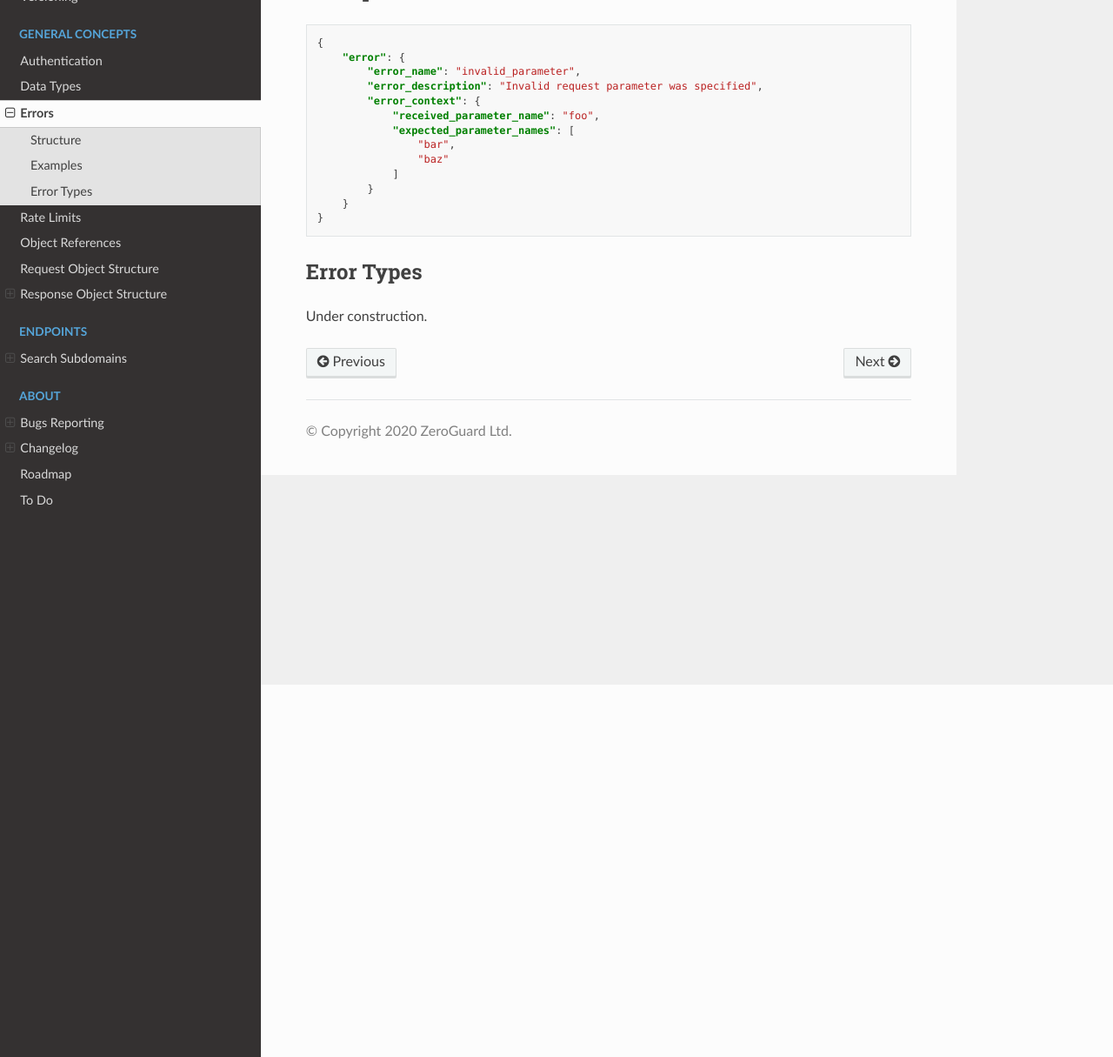
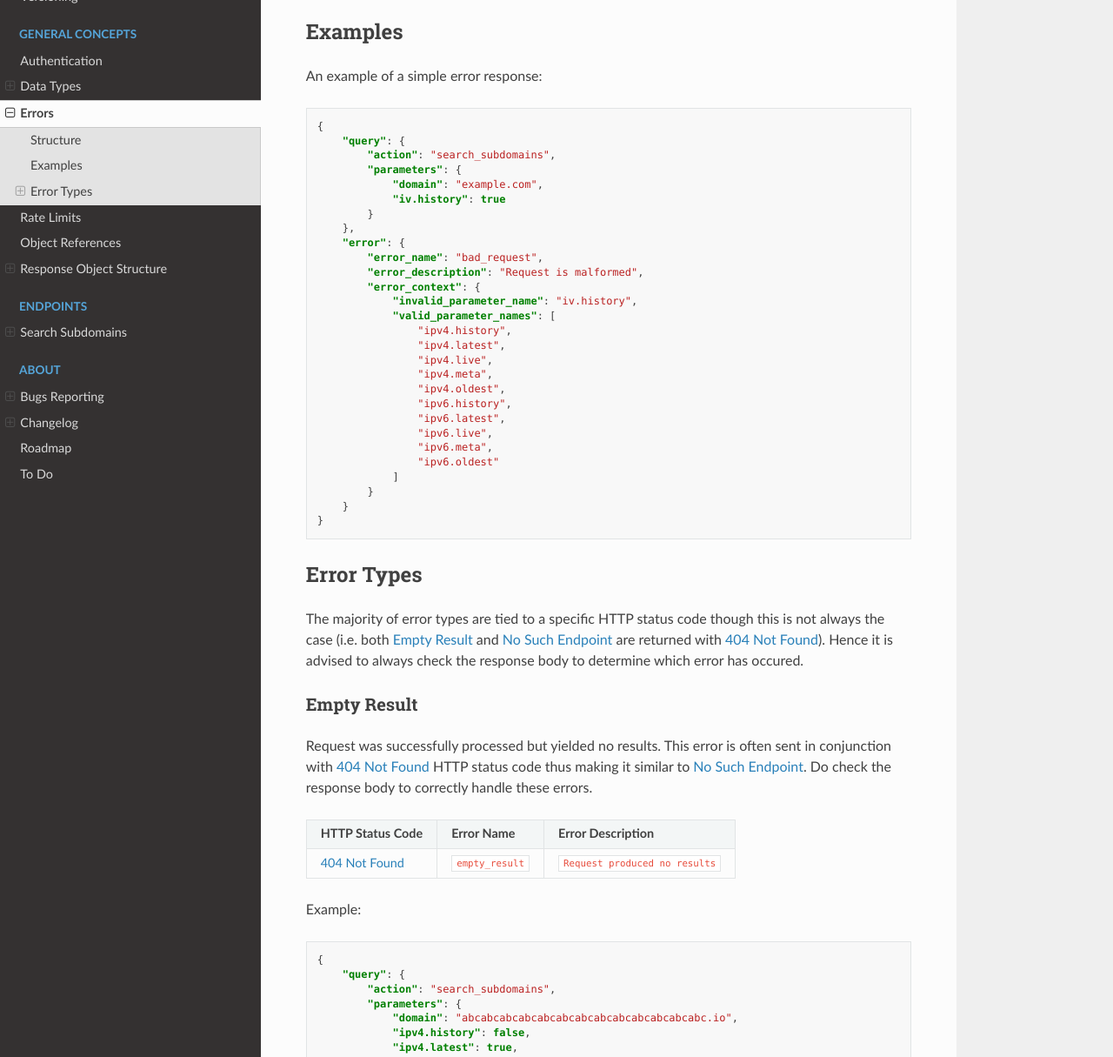
Before and after one commit to zeroguard/zeroguard-api-docs, a Sphinx documentation site: the page built from docs/concepts/errors.rst, in a window 1280 px wide and 1400 px high, scrolled down 428 px, cut to the strip 185-1400 px from the top of the window. Shown: the whole strip at 87% size. Built offline with Sphinx 7.4.7 and the Read the Docs theme 2.0.0, drawn with Linux system fonts in a browser that asks for light colours; some of the changed text lies outside the part shown.

Commit message:
docs; fixes; favicon; etc

```diff
--- a/docs/concepts/data-types.rst
+++ b/docs/concepts/data-types.rst
@@ -4,4 +4,116 @@ Data Types
 
 .. todo::
 
-    Fill out  data types documentation page
+    Add an introduction to a data types documentation page
+
+-----------------
+General Structure
+-----------------
+
+.. json:object:: Data Object
+
+    General structure of a data object.
+
+    :property string type: Type of a data object. Always present.
+    :property object data: Object that contains the actual data fields of this
+                           object type instance. Always present.
+
+Minimal example:
+
+.. sourcecode:: json
+
+    {
+        "type": "subdomain",
+        "data": {
+            "name": "foo.example.com"
+        }
+    }
+
+-----
+Types
+-----
+
+.. _domain-data-type:
+
+^^^^^^
+Domain
+^^^^^^
+
+.. todo::
+
+    Document Domain data type
+
+.. _ipv4-data-type:
+
+^^^^^^^^^^^^
+IPv4 Address
+^^^^^^^^^^^^
+
+IPv4 address. Type field value: :code:`ipv4`.
+
+.. json:object:: IPv4 Data
+
+    Data object of IPv4 data type.
+
+    :property string address: IPv4 address. Always present.
+
+Example:
+
+.. sourcecode:: json
+
+    {
+        "type": "ipv4",
+        "data": {
+            "address": "8.8.8.8"
+        }
+    }
+
+.. _ipv6-data-type:
+
+^^^^^^^^^^^^
+IPv6 Address
+^^^^^^^^^^^^
+
+IPv6 address. Type field value: :code:`ipv6`.
+
+.. json:object:: IPv6 Data
+
+    Data object of IPv6 data type.
+
+    :property string address: IPv6 address. Always present.
+
+Example:
+
+.. sourcecode:: json
+
+    {
+        "type": "ipv6",
+        "data": {
+            "address": "2001:db8:85a3::8a2e:370:7334"
+        }
+    }
+
+.. _subdomain-data-type:
+
+^^^^^^^^^
+Subdomain
+^^^^^^^^^
+
+Internet subdomain. Type field value: :code:`subdomain`.
+
+.. json:object:: Subdomain Data
+
+    Data object of subdomain data type.
+
+    :property string name: Name of a subdomain. Always present.
+
+Example:
+
+.. sourcecode:: json
+
+    {
+        "type": "subdomain",
+        "data": {
+            "name": "foo.example.com"
+        }
+    }
--- a/docs/concepts/errors.rst
+++ b/docs/concepts/errors.rst
@@ -1,9 +1,11 @@
 ======
 Errors
 ======
-All error responses sent by the API have a unified structure. Contextual data
-that is specific for a given request or endpoint is always located under
-:code:`error.error_context` key.
+All error responses sent by the API have a unified structure. Each error
+response contains two contextual keys: :code:`query` and
+:code:`error.error_context`. The former just mirrors specified request
+parameters while the latter contains contextual error data that is specific
+for an endpoint to which the request was sent.
 
 See :ref:`error-types` for a list of all defined errors.
 
@@ -15,38 +17,66 @@ Structure
 
     General structure of an error response.
 
-    :property object error: Error object that was returned.
+    :property object query: Contextual information about the query that was
+                            performed. Essentially, this object just mirrors
+                            request parameters that were specified (after
+                            a disambiguation and resolution process). Object
+                            structure is defined individually for each API
+                            endpoint. See `Query Object
+                            <response-structure.html#query-object>`_ for a
+                            half-decent generalization of this object's
+                            structure. Always present.
+
+    :property object error: Error object that was returned. Always present.
 
 .. json:object:: Error Object
 
     Error object structure.
 
-    :property string error_name:    Name of an error that occured. Required.
+    :property string error_name:    Name of an error that occured. Always
+                                    present.
 
     :property string error_desc:    Description of an error that occured. It is
                                     static and is defined by the error itself,
-                                    not a request that was sent. Required.
+                                    not a request that was sent. Always
+                                    present.
 
     :property object error_context: A nested object with a contextual
-                                    information about the error. Optional.
-                                    Object structure is defined individually
-                                    for each API endpoint.
+                                    information about the error. Object
+                                    structure is defined individually for each
+                                    API endpoint. May be absent.
 
 --------
 Examples
 --------
+An example of a simple error response:
 
 .. sourcecode:: json
 
     {
+        "query": {
+            "action": "search_subdomains",
+            "parameters": {
+                "domain": "example.com",
+                "iv.history": true
+            }
+        },
         "error": {
-            "error_name": "invalid_parameter",
-            "error_description": "Invalid request parameter was specified",
+            "error_name": "bad_request",
+            "error_description": "Request is malformed",
             "error_context": {
-                "received_parameter_name": "foo",
-                "expected_parameter_names": [
-                    "bar",
-                    "baz"
+                "invalid_parameter_name": "iv.history",
+                "valid_parameter_names": [
+                    "ipv4.history",
+                    "ipv4.latest",
+                    "ipv4.live",
+                    "ipv4.meta",
+                    "ipv4.oldest",
+                    "ipv6.history",
+                    "ipv6.latest",
+                    "ipv6.live",
+                    "ipv6.meta",
+                    "ipv6.oldest"
                 ]
             }
         }
@@ -57,4 +87,63 @@ Examples
 -----------
 Error Types
 -----------
-Under construction.
+
+The majority of error types are tied to a specific HTTP status code though
+this is not always the case (i.e. both :ref:`empty-result-error` and
+:ref:`no-such-endpoint-error` are returned with :http:statuscode:`404`). Hence
+it is advised to always check the response body to determine which error has
+occured.
+
+.. _empty-result-error:
+
+^^^^^^^^^^^^
+Empty Result
+^^^^^^^^^^^^
+
+Request was successfully processed but yielded no results. This error is often
+sent in conjunction with :http:statuscode:`404` HTTP status code thus making it
+similar to :ref:`no-such-endpoint-error`. Do check the response body to
+correctly handle these errors.
+
+.. list-table::
+
+    * - **HTTP Status Code**
+      - **Error Name**
+      - **Error Description**
+
+    * - :http:statuscode:`404`
+      - :code:`empty_result`
+      - :code:`Request produced no results`
+
+Example:
+
+.. sourcecode:: json
+
+    {
+        "query": {
+            "action": "search_subdomains",
+            "parameters": {
+                "domain": "abcabcabcabcabcabcabcabcabcabcabcabcabc.io",
+                "ipv4.history": false,
+                "ipv4.latest": true,
+                "ipv4.live": false,
+                "ipv4.meta": false,
+                "ipv4.oldest": true,
+                "ipv6.history": false,
+                "ipv6.latest": true,
+                "ipv6.live": false,
+                "ipv6.meta": false,
+                "ipv6.oldest": true
+            }
+        },
+        "error": {
+            "error_name": "empty_result",
+            "error_description": "Request produced no results"
+        }
+    }
+
+.. _no-such-endpoint-error:
+
+^^^^^^^^^^^^^^^^
+No Such Endpoint
+^^^^^^^^^^^^^^^^
--- a/docs/concepts/references.rst
+++ b/docs/concepts/references.rst
@@ -1,3 +1,10 @@
 =================
 Object References
 =================
+Due to a highly nested and interconnected nature of the data this API provides,
+there is a need to avoid data duplication and deep nesting in a response object
+structure. API utilizes object references to achieve that.
+
+.. todo::
+
+    Fill out object references documentation page
--- a/docs/concepts/request-structure.rst
+++ /dev/null
@@ -1,7 +0,0 @@
-========================
-Request Object Structure
-========================
-
-.. todo::
-
-    Fill out request object structure. Does it even make sense to describe it?
--- a/docs/concepts/response-structure.rst
+++ b/docs/concepts/response-structure.rst
@@ -2,8 +2,8 @@
 Response Object Structure
 =========================
 All responses returned by ZeroGuard Recon API have a unified structure. This
-page describes how a non-error responses are structured. For a structure of
-error responses refer to :doc:`errors` section.
+page describes how non-error responses are structured. For a structure of error
+responses refer to :doc:`errors` section.
 
 ---------
 Structure
@@ -14,16 +14,26 @@ Structure
     General structure of a non-error API response.
 
     :property object _meta: Contextual meta information about the response.
-                            Optional.
+                            May be absent.
 
     :property object query: Contextual information about the query that was
                             performed. Essentially, this object just mirrors
                             request parameters that were specified (after
                             a disambiguation and resolution process). Object
                             structure is defined individually for each API
-                            endpoint. Required.
+                            endpoint. Always present.
 
-    :property object data:  Results of a performed query (request). Required.
+    :property object data:  Results of a performed query (request). Always
+                            present.
+
+.. json:object:: Query Object
+
+    Structure of a query object.
+
+.. todo::
+
+    Fill out response body query object structure
+
 
 .. json:object:: Data Object
 
@@ -31,12 +41,12 @@ Structure
 
     :property list records:   List of records returned by the back-end. Object
                               structure is defined individually for each API
-                              response. Required.
+                              response. Always present.
 
     :property map references: Mapping of `_ref` (reference number) to a
                               referenced object. See :doc:`references` for
-                              details. Optional and included only if records
-                              reference any related objects.
+                              details. Included only if records reference
+                              any related objects. May be absent.
 
 .. todo::
 
@@ -61,6 +71,11 @@ Examples
         }
     }
 
+
+A recommended way of getting data out of API response:
+
+#. Check HTTP status code of the response.
+
 .. todo::
 
     More decent examples (or at least one example that is full)
--- a/docs/conf.py
+++ b/docs/conf.py
@@ -72,13 +72,14 @@ html_theme = 'sphinx_rtd_theme'
 html_theme_path = ['.']
 html_theme_options = {
     'collapse_navigation': False,
-    'navigation_depth': 2
+    'navigation_depth': 3
 }
 
 # Add any paths that contain custom static files (such as style sheets) here,
 # relative to this directory. They are copied after the builtin static files,
 # so a file named "default.css" will overwrite the builtin "default.css".
 html_static_path = ['_static']
+html_favicon = 'favicon.png'
 
 # Custom JavaScript goes here
 html_js_files = [
@@ -95,10 +96,6 @@ intersphinx_mapping = {
     'python-requests': ('https://requests.readthedocs.io/en/master/', None)
 }
 
-# FIXME: Current logo looks horrible so it is disabled. We do need to add
-# something prettier at some point though.
-#html_logo = 'logo.jpg'
-
 ###############################################################################
 # Extensions configuration
 ###############################################################################
--- a/docs/endpoints/subdomains.rst
+++ b/docs/endpoints/subdomains.rst
@@ -62,12 +62,12 @@ Schema
                                           subdomain. Default is *true*.
 
     :statuscode 200: Subdomains search was successfull.
-    :statuscode 204: Subdomains search was performed successfully but yielded
-                     no results.
-    :statuscode 400: Bad request. See :doc:`../concepts/errors` for a general
+    :statuscode 400: Bad request. XXXXXXXFIXME See :doc:`../concepts/errors` for a general
                      structure of an error response and :ref:`error-context`
                      for details on how error context is structured for this
                      endpoint.
+    :statuscode 404: Subdomains search was performed successfully but yielded
+                     no results.
     :statuscode 429: API rate limit was exceeded. See
                      :doc:`../concepts/rate-limits` for more information on
                      how to gracefully handle API quota.
```
Also changed, not shown: .rstcheck.cfg, docs/_static/favicon.png (added), docs/_static/logo.jpg (deleted).
